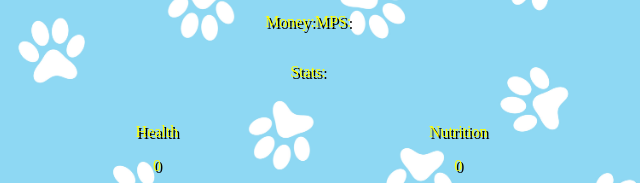
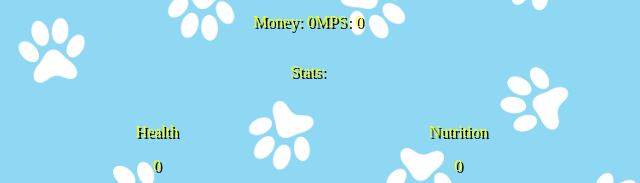
Before and after one commit to nicolodo/animalPets3, a website built with Vite: page client/pages/petPage.html in a window 1280 px wide. Shown: the part 211-394 px from the top of the page, 332-972 px from the left. Built offline with nearby package versions, Linux system fonts and the light colour scheme.

Commit message:
set initial money and mps on page to 0

```diff
--- a/client/pages/petPage.html
+++ b/client/pages/petPage.html
@@ -16,8 +16,8 @@
     />
 
     <div class="stat-container">
-        <p id="money">Money:</p>
-        <p id="mps">MPS:</p>
+        <p id="money">Money: 0</p>
+        <p id="mps">MPS: 0</p>
     </div>
 
     <p id="stats-title">Stats:</p>
```
